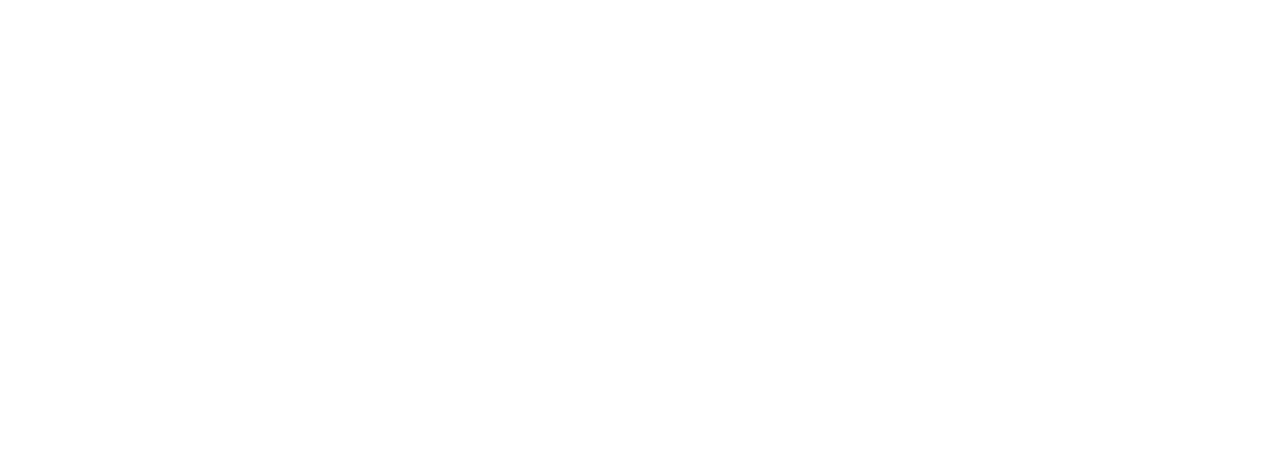
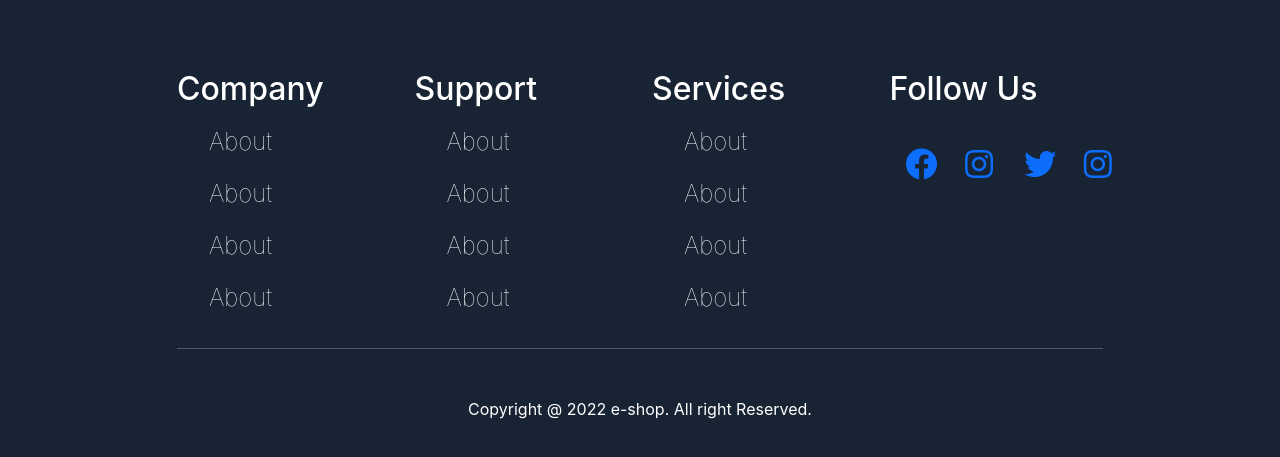
Before and after one commit to nayeem98746/e-shoper, a React (Create React App) app: page / in a window 1280 px wide. Shown: the part 1671-2128 px from the top of the page. Before the commit the page ends 1661 px from the top, so only its background shows below. Built offline with nearby package versions, Linux system fonts and the light colour scheme; no server answers.

Commit message:
2nd commit

```diff
--- /dev/null
+++ b/src/Component/Home/Home/Footer/Footer.css
@@ -0,0 +1,29 @@
+footer {
+   padding: 5rem 0;
+   background-color: #182334;
+   color: #fff;
+}
+footer li {
+    list-style: none;
+    cursor: pointer;
+    margin: 1rem 0;
+}
+footer li a {
+    text-decoration: none;
+    color: #fff;
+    font-size: 1.5rem;
+    font-weight: lighter;
+}
+footer li a:hover{
+    color: orange;
+}
+a i{
+  font-size: 2rem;
+  padding: 1rem 1rem ;
+  border-radius: 50px;
+  margin: 1rem 0;
+
+}
+a i:hover{
+    color: orange;
+}
--- a/src/Component/Home/Home/Footer/Footer.js
+++ b/src/Component/Home/Home/Footer/Footer.js
@@ -1,10 +1,101 @@
 import React from 'react';
-
+import "./Footer.css";
 const Footer = () => {
     return (
-        <div>
-            <h1>this footer</h1>
-        </div>
+        <>
+            <footer>
+                <div className='container'>
+                    <div className='row'>
+                     <div className='col-12 col-lg-10 mx-auto'>
+                         <div className='row'>
+                             <div className='col-6 col-lg-3'>
+                                <h2>Company</h2>
+                                <ul>
+                                    <li>
+                                        <a href="#about">About</a>
+                                    </li>
+                                    <li>
+                                        <a href="#about">About</a>
+                                    </li>
+                                    <li>
+                                        <a href="#about">About</a>
+                                    </li>
+                                    <li>
+                                        <a href="#about">About</a>
+                                    </li>
+                                </ul>
+                             </div>
+                             <div className='col-6 col-lg-3'>
+                                <h2>Support</h2>
+                                <ul>
+                                    <li>
+                                        <a href="#about">About</a>
+                                    </li>
+                                    <li>
+                                        <a href="#about">About</a>
+                                    </li>
+                                    <li>
+                                        <a href="#about">About</a>
+                                    </li>
+                                    <li>
+                                        <a href="#about">About</a>
+                                    </li>
+                                </ul>
+                             </div>
+                             <div className='col-6 col-lg-3'>
+                                <h2>Services</h2>
+                                <ul>
+                                    <li>
+                                        <a href="#about">About</a>
+                                    </li>
+                                    <li>
+                                        <a href="#about">About</a>
+                                    </li>
+                                    <li>
+                                        <a href="#about">About</a>
+                                    </li>
+                                    <li>
+                                        <a href="#about">About</a>
+                                    </li>
+                                </ul>
+                             </div>
+                             <div className='col-6 col-lg-3'>
+                                <h2>Follow Us</h2>
+                                <div className='row'>
+                                <div className='col-3 mx-auto'>
+                                    <a href="#">
+                                    <i class="fab fa-facebook fontawesome-style"></i>
+                                    </a>
+                                </div>
+                                <div className='col-3 mx-auto'>
+                                    <a href="#">
+                                    <i class="fab fa-instagram fontawesome-style"></i>
+                                    </a>
+                                </div>
+                                <div className='col-3 mx-auto'>
+                                    <a href="#">
+                                    <i class="fab fa-twitter fontawesome-style"></i>
+                                    </a>
+                                </div>
+                                <div className='col-3 mx-auto'>
+                                    <a href="#">
+                                    <i class="fab fa-instagram fontawesome-style"></i>
+                                    </a>
+                                </div>
+                                </div>
+                             </div>
+                         </div>
+                          <hr />
+                          <div className='mt-5'>
+                          <p className='text-center w-100'>
+                              Copyright @ 2022 e-shop. All right Reserved.
+                          </p>
+                          </div>
+                      </div>
+                    </div>
+                </div>
+            </footer>
+        </>
     );
 };
 
--- a/src/Component/Home/Home/Home.js
+++ b/src/Component/Home/Home/Home.js
@@ -1,6 +1,7 @@
 import React from 'react';
 
 import CategoryBanner from './CategoryBanner/CategoryBanner';
+import Footer from './Footer/Footer';
 import ItemContainer from './ItemContainer/ItemContainer';
 import TopBanner from './TopBanner/TopBanner';
 
@@ -11,6 +12,7 @@
       <TopBanner/>
       <CategoryBanner/>
       <ItemContainer/>
+      <Footer />
     </div>
   );
   }
```
